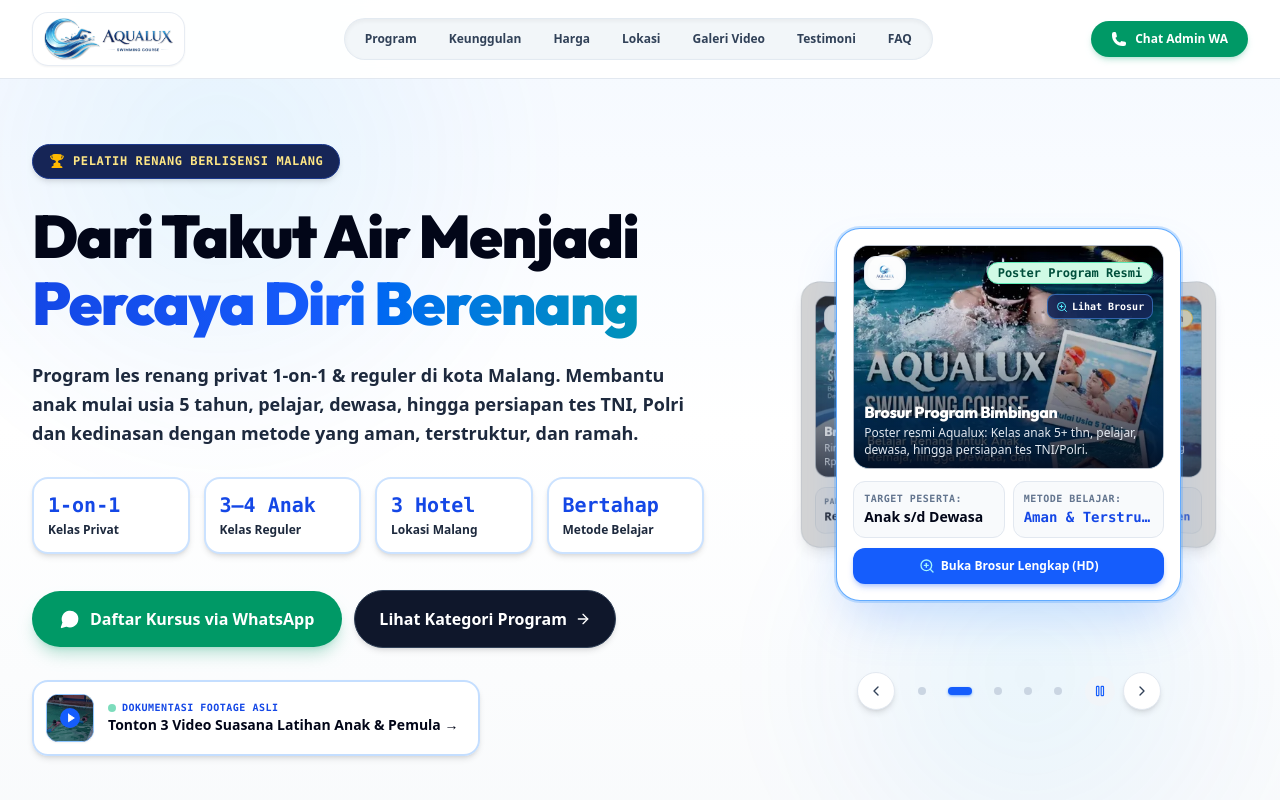
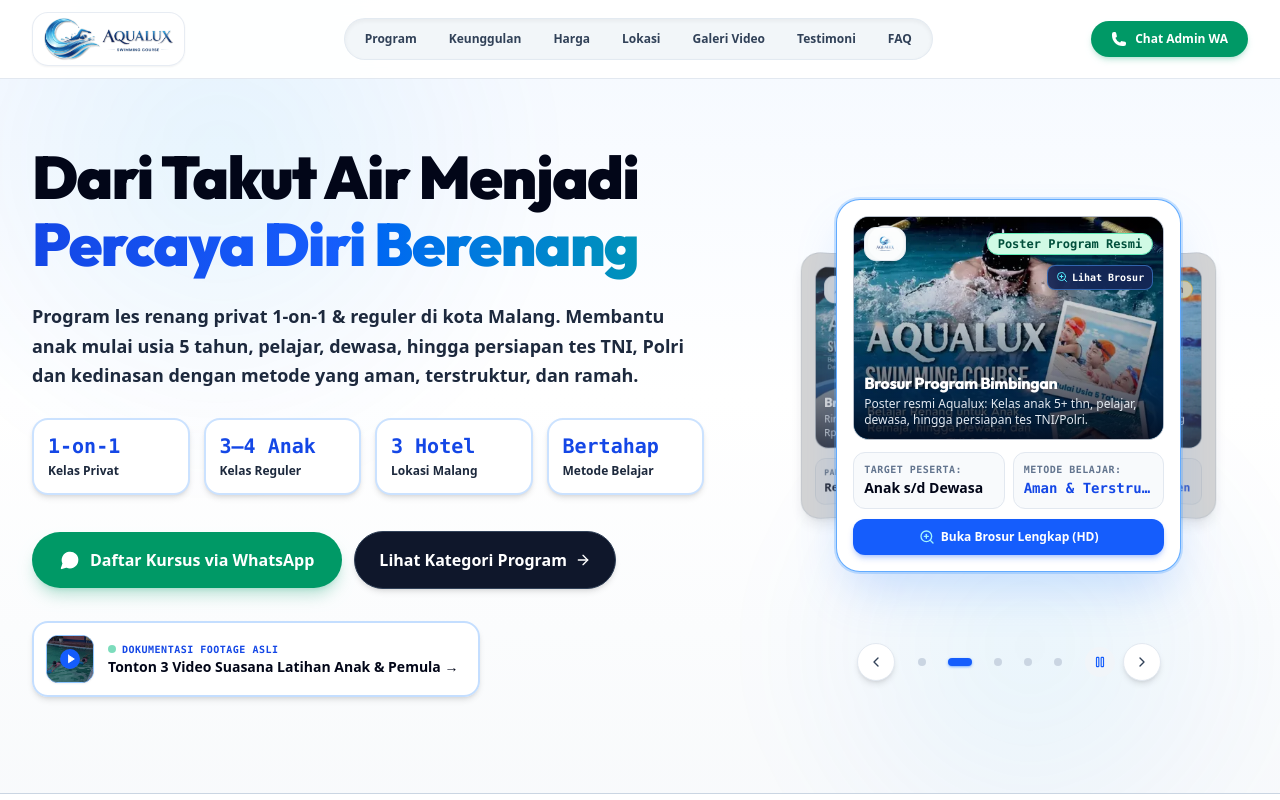
Before and after one commit to Vinxy-id/Aqualux, a React (Vite) app: page / in a window 1280 px wide. Shown: the top 800 px of the page. Built offline with nearby package versions, Linux system fonts and the light colour scheme.

Commit message:
fix(hero): remove redundant top pill badge for cleaner headline presentation

```diff
--- a/src/components/Hero.tsx
+++ b/src/components/Hero.tsx
@@ -1,5 +1,4 @@
 import React from 'react';
-import { TrophyIcon } from '@heroicons/react/24/solid';
 import { MessageCircle, ArrowRight, Play } from 'lucide-react';
 import { useAqualuxData } from '../context/AqualuxDataContext';
 import { Hero3DCardCarousel } from './Hero3DCardCarousel';
@@ -19,14 +18,6 @@
 
           {/* Left Column - High Contrast Text & CTA */}
           <div className="lg:col-span-7 space-y-5 sm:space-y-6 text-center lg:text-left">
-            {/* Top Pill Badge */}
-            <div className="inline-flex items-center gap-2 px-3.5 py-2 sm:px-4 sm:py-2 rounded-2xl sm:rounded-full bg-blue-950 border border-blue-900 text-white text-xs sm:text-sm font-bold shadow-md max-w-full text-left">
-              <TrophyIcon className="w-4 h-4 text-amber-400 shrink-0" />
-              <span className="font-mono text-[11px] sm:text-xs tracking-wider leading-snug whitespace-normal text-amber-200 font-bold">
-                PELATIH RENANG BERLISENSI MALANG
-              </span>
-            </div>
-
             {/* Main Headline */}
             <h1 className="text-3xl sm:text-5xl lg:text-6xl font-black tracking-tight text-slate-950 font-outfit leading-[1.12] text-balance">
               Dari Takut Air Menjadi{' '}
```
